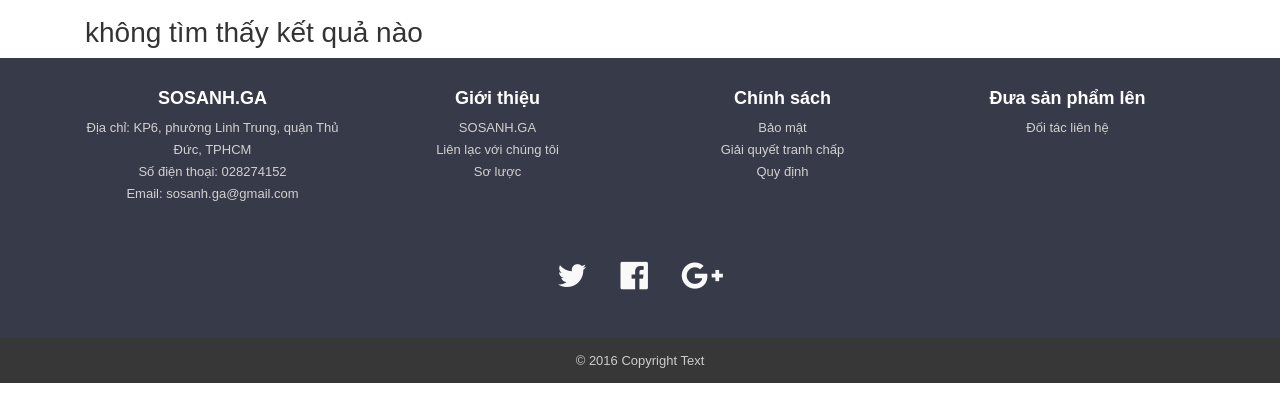
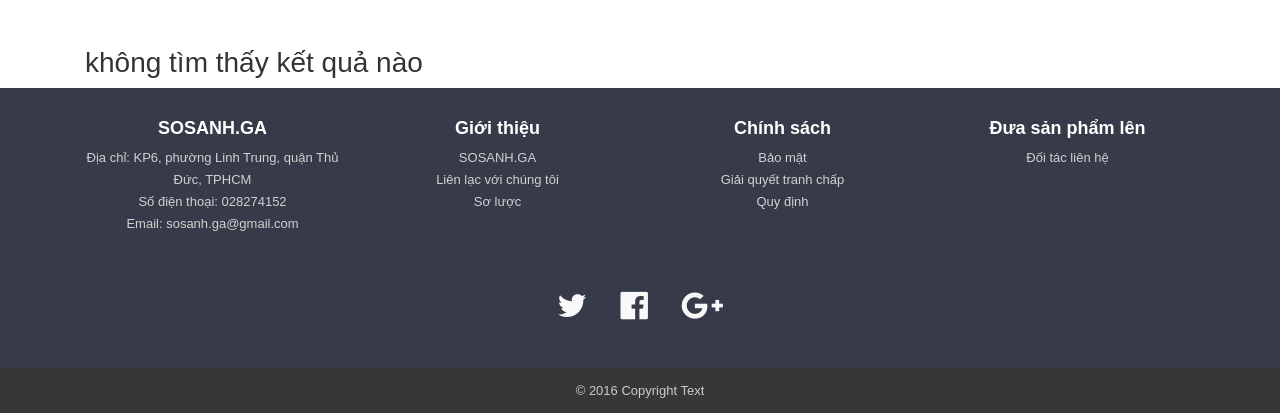
Before and after one commit to MaoBui2907/sosanh.ga, a Flask app: page /timkiem in a window 1280 px wide. Shown: the part 76-496 px from the top of the page. Run offline with Flask 2, Linux system fonts and the light colour scheme; data that the repository does not hold is empty; some libraries are stand-ins or nearby versions.

Commit message:
Update some render title

```diff
--- a/templates/dssp.html
+++ b/templates/dssp.html
@@ -87,7 +87,7 @@
 {% block content %}
 
 {% include "header.html" %}
-<div class="container" style="margin-top: 90px">
+<div class="container" style="margin-top: 120px">
     {% if data|length != 0 %}
     <h5>Tìm thấy {{max_data}} kết quả với từ khóa '{{keyword}}'.</h5>
     <div class="row">
--- a/templates/home.html
+++ b/templates/home.html
@@ -18,7 +18,7 @@
           <button class="btn btn-search" type="button">
             <i class="fa fa-search" style="color: azure"></i>
           </button>
-          <input id="search" class="input-search search" type="text" placeholder="Bạn cần tìm điện thoại gì?..." value="" />
+          <input id="search" class="input-search search" type="text" placeholder="Bạn cần tìm gì?..." value="" />
         </div>
       </div>
     </fieldset>
```
